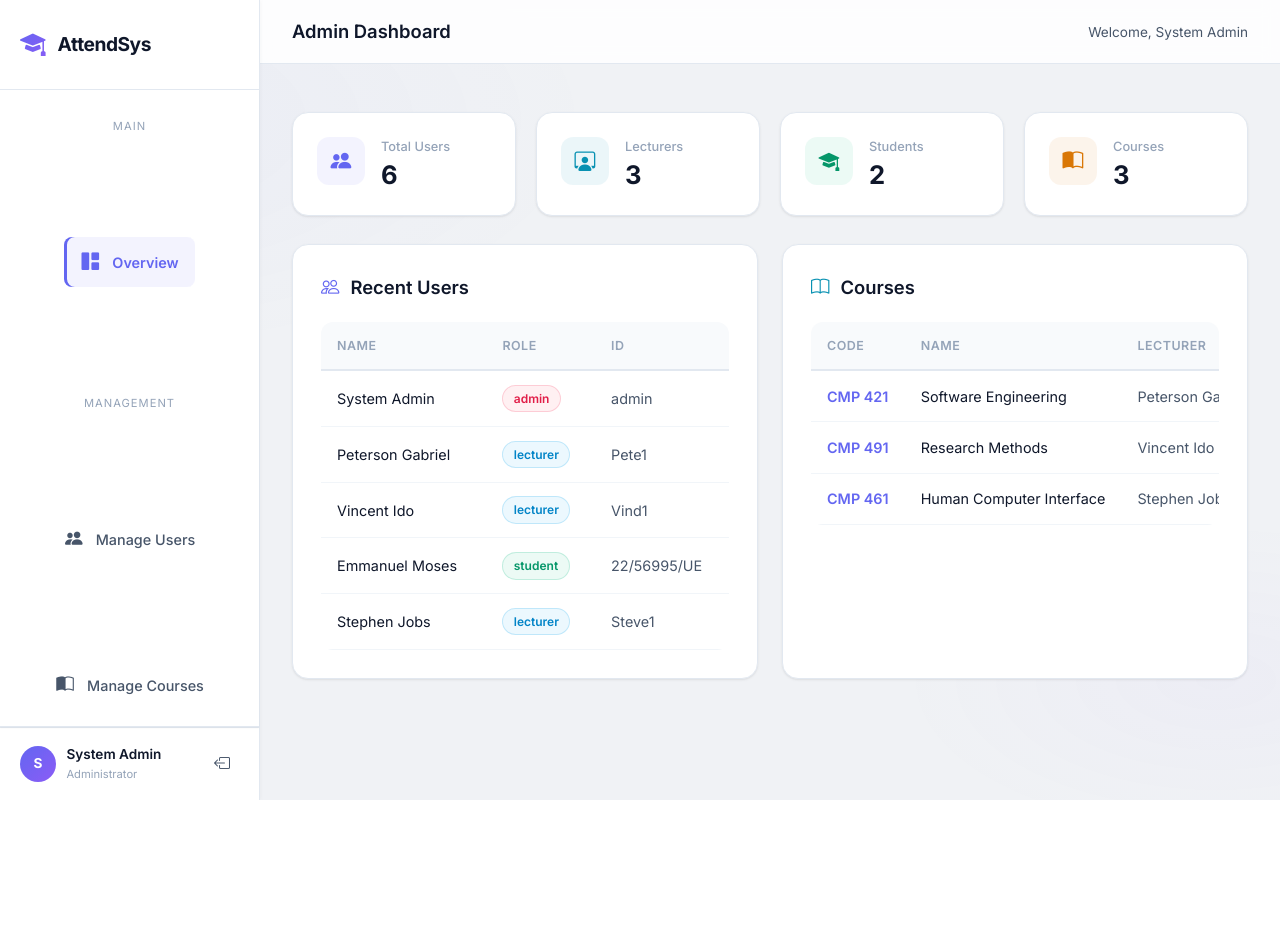
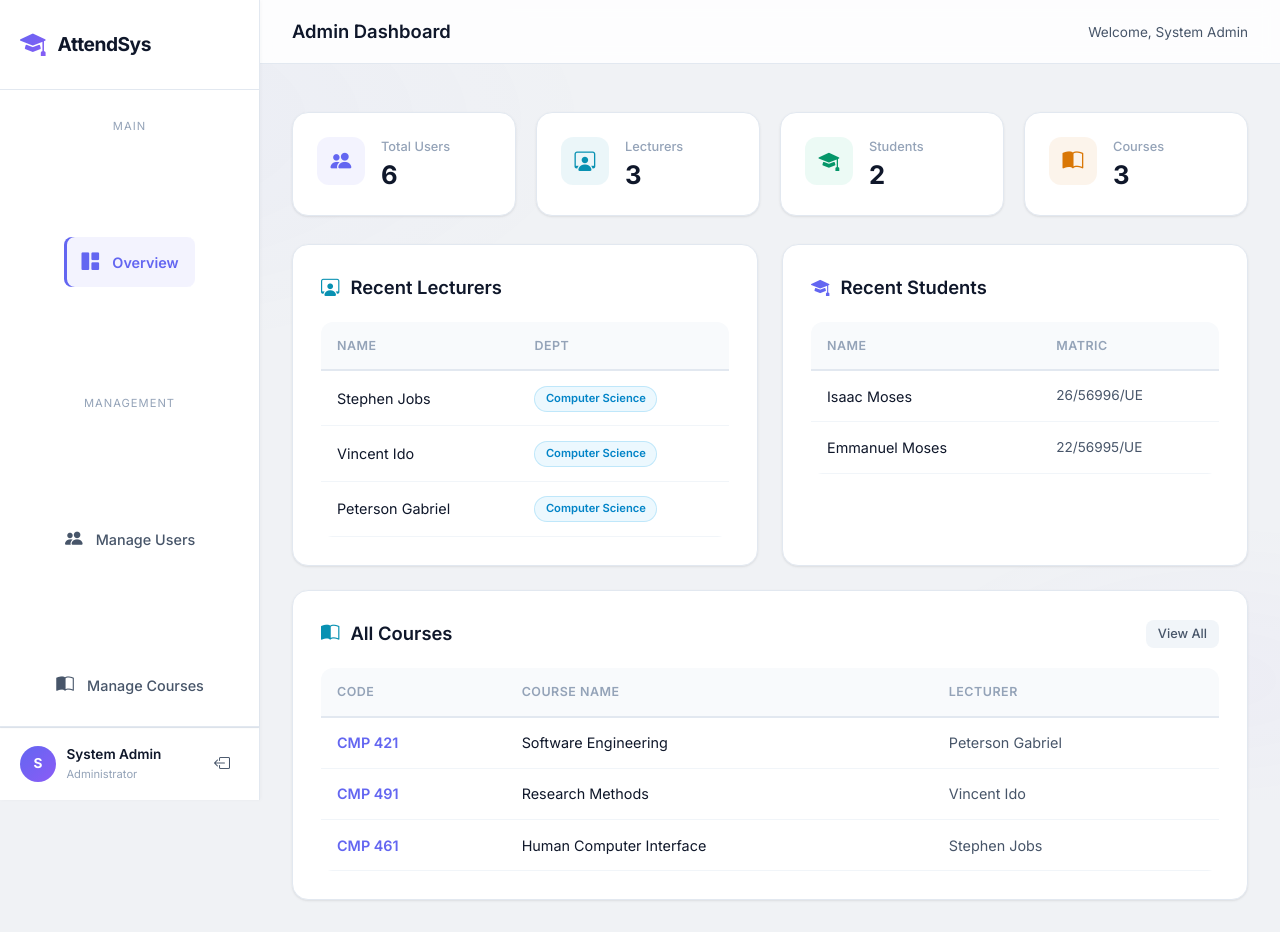
Before and after one commit to Mannysmartdev/Attendance-management-system, a Flask app: page /admin in a window 1280 px wide. Before the commit the page ends 800 px from the top, so only its background shows below. Run offline with Flask 3, Linux system fonts and the light colour scheme; a user stored in the database is signed in.

Commit message:
feat: implement admin dashboard UI and pass sorted lecturer and student lists to the template

```diff
--- a/routes.py
+++ b/routes.py
@@ -123,8 +123,9 @@ def admin_dashboard():
 
     users = User.query.all()
     courses = Course.query.all()
-    lecturers = User.query.filter_by(role='lecturer').all()
-    return render_template('admin_dashboard.html', users=users, courses=courses, lecturers=lecturers)
+    lecturers = User.query.filter_by(role='lecturer').order_by(User.id.desc()).all()
+    students = User.query.filter_by(role='student').order_by(User.id.desc()).all()
+    return render_template('admin_dashboard.html', users=users, courses=courses, lecturers=lecturers, students=students)
 
 @main.route('/lecturer', methods=['GET', 'POST'])
 @login_required
--- a/templates/admin_dashboard.html
+++ b/templates/admin_dashboard.html
@@ -100,36 +100,66 @@
                 </div>
 
                 <!-- Quick-view tables -->
-                <div class="content-grid">
+                <!-- Bento Grid for Overview -->
+                <div class="content-grid" style="grid-template-columns: repeat(2, 1fr);">
+                    <!-- Recent Lecturers -->
                     <div class="glass-card">
                         <div class="card-header">
-                            <h3><i class="bi bi-people" style="color:var(--primary);margin-right:.4rem;"></i> Recent Users</h3>
+                            <h3><i class="bi bi-person-workspace" style="color:var(--cyan);margin-right:.4rem;"></i> Recent Lecturers</h3>
                         </div>
                         <div class="table-wrapper">
                             <table>
                                 <thead>
-                                    <tr><th>Name</th><th>Role</th><th>ID</th></tr>
+                                    <tr><th>Name</th><th>Dept</th></tr>
                                 </thead>
                                 <tbody>
-                                    {% for u in users[:5] %}
+                                    {% for u in lecturers[:5] %}
                                     <tr>
                                         <td style="color:var(--text-primary);">{{ u.name }}</td>
-                                        <td><span class="badge badge-{{ u.role }}">{{ u.role }}</span></td>
-                                        <td>{{ u.username }}</td>
+                                        <td><span class="badge badge-lecturer" style="font-size: 0.7rem;">{{ u.department or 'N/A' }}</span></td>
                                     </tr>
+                                    {% else %}
+                                    <tr><td colspan="2" class="text-center text-muted">No lecturers.</td></tr>
                                     {% endfor %}
                                 </tbody>
                             </table>
                         </div>
                     </div>
+
+                    <!-- Recent Students -->
                     <div class="glass-card">
                         <div class="card-header">
-                            <h3><i class="bi bi-book" style="color:var(--cyan);margin-right:.4rem;"></i> Courses</h3>
+                            <h3><i class="bi bi-mortarboard-fill" style="color:var(--primary);margin-right:.4rem;"></i> Recent Students</h3>
                         </div>
                         <div class="table-wrapper">
                             <table>
                                 <thead>
-                                    <tr><th>Code</th><th>Name</th><th>Lecturer</th></tr>
+                                    <tr><th>Name</th><th>Matric</th></tr>
+                                </thead>
+                                <tbody>
+                                    {% for u in students[:5] %}
+                                    <tr>
+                                        <td style="color:var(--text-primary);">{{ u.name }}</td>
+                                        <td style="font-size: 0.85rem;">{{ u.username }}</td>
+                                    </tr>
+                                    {% else %}
+                                    <tr><td colspan="2" class="text-center text-muted">No students.</td></tr>
+                                    {% endfor %}
+                                </tbody>
+                            </table>
+                        </div>
+                    </div>
+
+                    <!-- Courses (Full Width) -->
+                    <div class="glass-card" style="grid-column: span 2;">
+                        <div class="card-header">
+                            <h3><i class="bi bi-book-half" style="color:var(--cyan);margin-right:.4rem;"></i> All Courses</h3>
+                            <a href="#" class="nav-item" data-tab="courses" style="padding: 4px 12px; font-size: 0.8rem; background: var(--bg-input);">View All</a>
+                        </div>
+                        <div class="table-wrapper">
+                            <table>
+                                <thead>
+                                    <tr><th>Code</th><th>Course Name</th><th>Lecturer</th></tr>
                                 </thead>
                                 <tbody>
                                     {% for c in courses[:5] %}
@@ -138,6 +168,8 @@
                                         <td style="color:var(--text-primary);">{{ c.course_name }}</td>
                                         <td>{{ c.lecturer.name }}</td>
                                     </tr>
+                                    {% else %}
+                                    <tr><td colspan="3" class="text-center text-muted">No courses available.</td></tr>
                                     {% endfor %}
                                 </tbody>
                             </table>
@@ -186,39 +218,90 @@
                     </form>
                 </div>
 
-                <div class="glass-card">
+                <!-- All Lecturers -->
+                <div class="glass-card mb-3">
                     <div class="card-header">
-                        <h3><i class="bi bi-people-fill" style="color:var(--cyan);margin-right:.4rem;"></i> All Users</h3>
-                        <span class="badge badge-student" style="font-size:.8rem;">{{ users|length }} total</span>
+                        <h3><i class="bi bi-person-workspace" style="color:var(--cyan);margin-right:.4rem;"></i> All Lecturers</h3>
+                        <span class="badge badge-lecturer" style="font-size:.8rem;">{{ lecturers|length }} total</span>
                     </div>
                     <div class="table-wrapper">
                         <table>
                             <thead>
                                 <tr>
                                     <th>Name</th>
-                                    <th>Role</th>
-                                    <th>Username / Matric</th>
+                                    <th>Username</th>
                                     <th>Department</th>
                                     <th>Actions</th>
                                 </tr>
                             </thead>
                             <tbody>
-                                {% for u in users %}
+                                {% for u in lecturers %}
                                 <tr>
                                     <td style="color:var(--text-primary);font-weight:500;">{{ u.name }}</td>
-                                    <td><span class="badge badge-{{ u.role }}">{{ u.role }}</span></td>
                                     <td>{{ u.username }}</td>
                                     <td>{{ u.department or '—' }}</td>
                                     <td>
                                         <form action="{{ url_for('main.admin_dashboard') }}" method="POST" style="display:inline;">
                                             <input type="hidden" name="action" value="delete_user">
                                             <input type="hidden" name="user_id" value="{{ u.id }}">
-                                            <button type="submit" class="btn btn-danger btn-sm" onclick="return confirm('Are you sure you want to delete this user?');">
-                                                <i class="bi bi-trash3"></i> Delete
+                                            <button type="submit" class="btn btn-danger btn-sm" onclick="return confirm('Are you sure you want to delete this lecturer?');" title="Delete Lecturer">
+                                                <i class="bi bi-trash3"></i>
                                             </button>
                                         </form>
                                     </td>
                                 </tr>
+                                {% else %}
+                                <tr><td colspan="4" class="text-center text-muted">No lecturers found.</td></tr>
+                                {% endfor %}
+                            </tbody>
+                        </table>
+                    </div>
+                </div>
+
+                <!-- All Students -->
+                <div class="glass-card">
+                    <div class="card-header">
+                        <h3><i class="bi bi-mortarboard-fill" style="color:var(--primary);margin-right:.4rem;"></i> All Students</h3>
+                        <span class="badge badge-student" style="font-size:.8rem;">{{ students|length }} total</span>
+                    </div>
+                    <div class="table-wrapper">
+                        <table>
+                            <thead>
+                                <tr>
+                                    <th>Photo</th>
+                                    <th>Name</th>
+                                    <th>Matric Number</th>
+                                    <th>Department</th>
+                                    <th>Actions</th>
+                                </tr>
+                            </thead>
+                            <tbody>
+                                {% for u in students %}
+                                <tr>
+                                    <td style="width: 50px;">
+                                        {% if u.photo_path %}
+                                            <img src="{{ url_for('static', filename='uploads/' + u.photo_path) }}" alt="Photo" style="width:38px;height:38px;border-radius:50%;object-fit:cover;border:1px solid var(--border-glass);">
+                                        {% else %}
+                                            <div style="width:38px;height:38px;border-radius:50%;background:var(--bg-input);display:flex;align-items:center;justify-content:center;border:1px dashed var(--border-input);">
+                                                <i class="bi bi-person-fill" style="color:var(--text-muted);font-size:1.1rem;"></i>
+                                            </div>
+                                        {% endif %}
+                                    </td>
+                                    <td style="color:var(--text-primary);font-weight:500;">{{ u.name }}</td>
+                                    <td>{{ u.username }}</td>
+                                    <td>{{ u.department or '—' }}</td>
+                                    <td>
+                                        <form action="{{ url_for('main.admin_dashboard') }}" method="POST" style="display:inline;">
+                                            <input type="hidden" name="action" value="delete_user">
+                                            <input type="hidden" name="user_id" value="{{ u.id }}">
+                                            <button type="submit" class="btn btn-danger btn-sm" onclick="return confirm('Are you sure you want to delete this student?');" title="Delete Student">
+                                                <i class="bi bi-trash3"></i>
+                                            </button>
+                                        </form>
+                                    </td>
+                                </tr>
+                                {% else %}
+                                <tr><td colspan="5" class="text-center text-muted">No students found.</td></tr>
                                 {% endfor %}
                             </tbody>
                         </table>
```
